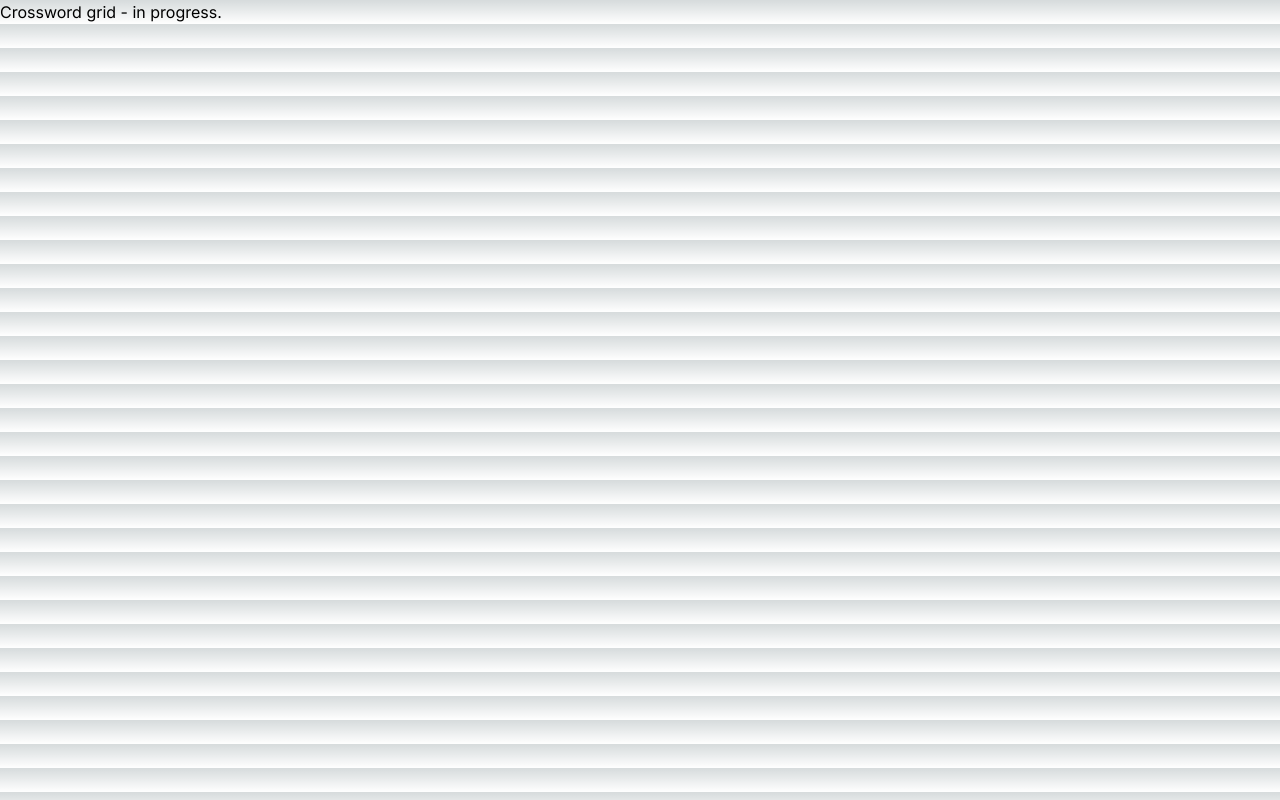
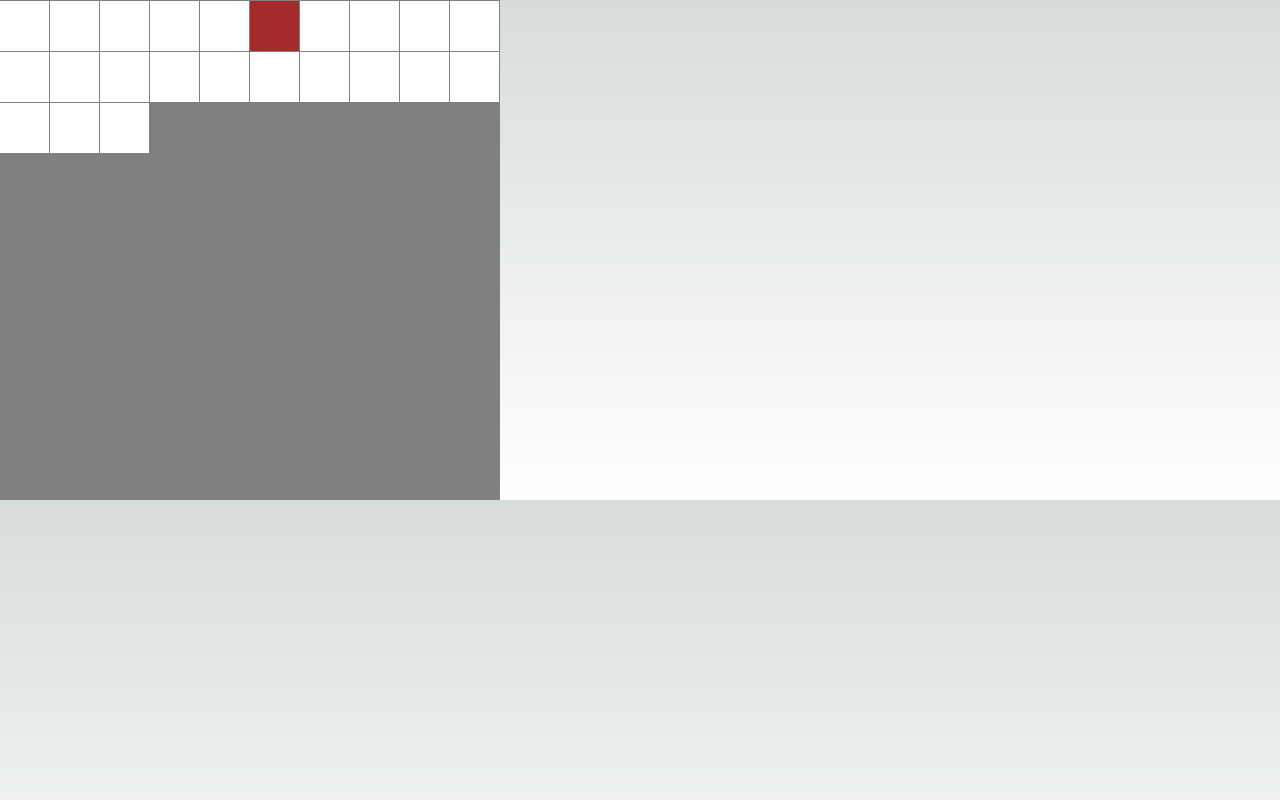
Before and after one commit to scooternew/scooternew, a Next.js app: page /crossword in a window 1280 px wide. Built offline with nearby package versions, Linux system fonts and the light colour scheme.

Commit message:
Add very basic styling and props for grids and cells.

```diff
--- a/app/crossword/Cell.tsx
+++ b/app/crossword/Cell.tsx
@@ -1,7 +1,53 @@
-export default function Cell() {
-    return (
-        <div>
-            Crossword grid - in progress.
-        </div>
-    );
+// interface CellProps {
+//     barRight: boolean;
+//     barBottom: boolean;
+//     hidden: boolean;
+//     hiddenRight: boolean;
+//     hiddenBottom: boolean;
+//     isEnteringRebus: boolean;
+//     rebusValue?: string;
+//     autofill: string;
+//     gridWidth: number;
+//     gridHeight: number;
+//     isBlock: boolean;
+//     active: boolean;
+//     entryCell: boolean;
+//     refedCell: boolean;
+//     highlightCell: boolean;
+//     highlight: 'circle' | 'shade' | undefined;
+//     value: string;
+//     number: string;
+//     row: number;
+//     column: number;
+//     onClick: (pos: { row: number; col: number }) => void;
+//     isVerified: boolean | undefined;
+//     isWrong: boolean | undefined;
+//     wasRevealed: boolean | undefined;
+//     cellColor?: number;
+//     isOpposite: boolean;
+//   }
+
+interface CellProps {
+  selected: boolean
 }
+
+export default function Cell(props: CellProps) {
+  return (
+    <div
+      style={{
+        width: "10%",
+        paddingBottom: "10%",
+        borderTop: "1px solid gray",
+        borderRight: "1px solid gray",
+        lineHeight: "1.5",
+        // paddingBottom: "100%",
+        float: "left",
+        position: "relative",
+        margin: 0,
+        overflow: "hidden",
+        containerType: "size",
+        backgroundColor: props.selected ? "brown" : "white",
+      }}
+    ></div>
+  )
+}
--- a/app/crossword/Grid.tsx
+++ b/app/crossword/Grid.tsx
@@ -1,12 +1,58 @@
-'use client'
+"use client"
 
-import Cell from './Cell';
+import Cell from "./Cell"
 
-import { useState } from 'react'
+import { ReactNode, useState } from "react"
+
+export interface GridProps {
+  width: number
+  height: number
+  cells: string[]
+  // entriesByCell: [Cross, Cross][];
+  // entries: Entry[];
+  // vBars: Set<number>;
+  // hBars: Set<number>;
+}
 
 export default function Grid() {
-    const [gridSize, setGridSize] = useState({width: 15, height: 15});
-    return (
-        <Cell />
-    );
+  const [gridSize, setGridSize] = useState({ width: 15, height: 15 })
+  const gridWidth = 15
+  const gridHeight = 15
+
+  const cells = new Array<ReactNode>()
+
+  return (
+    <div
+      style={{
+        display: "block",
+        width: "500px",
+        height: "500px",
+        backgroundColor: "gray",
+      }}
+    >
+      <Cell {...{ selected: false }} />
+      <Cell {...{ selected: false }} />
+      <Cell {...{ selected: false }} />
+      <Cell {...{ selected: false }} />
+      <Cell {...{ selected: false }} />
+      <Cell {...{ selected: true }} />
+      <Cell {...{ selected: false }} />
+      <Cell {...{ selected: false }} />
+      <Cell {...{ selected: false }} />
+      <Cell {...{ selected: false }} />
+      <Cell {...{ selected: false }} />
+      <Cell {...{ selected: false }} />
+      <Cell {...{ selected: false }} />
+      <Cell {...{ selected: false }} />
+      <Cell {...{ selected: false }} />
+      <Cell {...{ selected: false }} />
+      <Cell {...{ selected: false }} />
+      <Cell {...{ selected: false }} />
+      <Cell {...{ selected: false }} />
+      <Cell {...{ selected: false }} />
+      <Cell {...{ selected: false }} />
+      <Cell {...{ selected: false }} />
+      <Cell {...{ selected: false }} />
+    </div>
+  )
 }
--- a/app/crossword/page.tsx
+++ b/app/crossword/page.tsx
@@ -1,7 +1,5 @@
-import Grid from './Grid';
+import Grid from "./Grid"
 
 export default function Crossword() {
-    return (
-        <Grid />
-    )
+  return <Grid />
 }
--- a/app/page.tsx
+++ b/app/page.tsx
@@ -1,11 +1,13 @@
-import Image from 'next/image'
+import Image from "next/image"
 
 export default function Home() {
   return (
     <main className="flex min-h-screen flex-col items-center justify-between p-24">
       <div className="z-10 max-w-5xl w-full items-center justify-between font-mono text-sm lg:flex">
         <p className="fixed left-0 top-0 flex w-full justify-center border-b border-gray-300 bg-gradient-to-b from-zinc-200 pb-6 pt-8 backdrop-blur-2xl dark:border-neutral-800 dark:bg-zinc-800/30 dark:from-inherit lg:static lg:w-auto  lg:rounded-xl lg:border lg:bg-gray-200 lg:p-4 lg:dark:bg-zinc-800/30">
-          <code className="font-mono">System.out.println("Hello, world! More to come soon :D");</code>
+          <code className="font-mono">
+            System.out.println("Hello, world!");
+          </code>
         </p>
       </div>
     </main>
```
